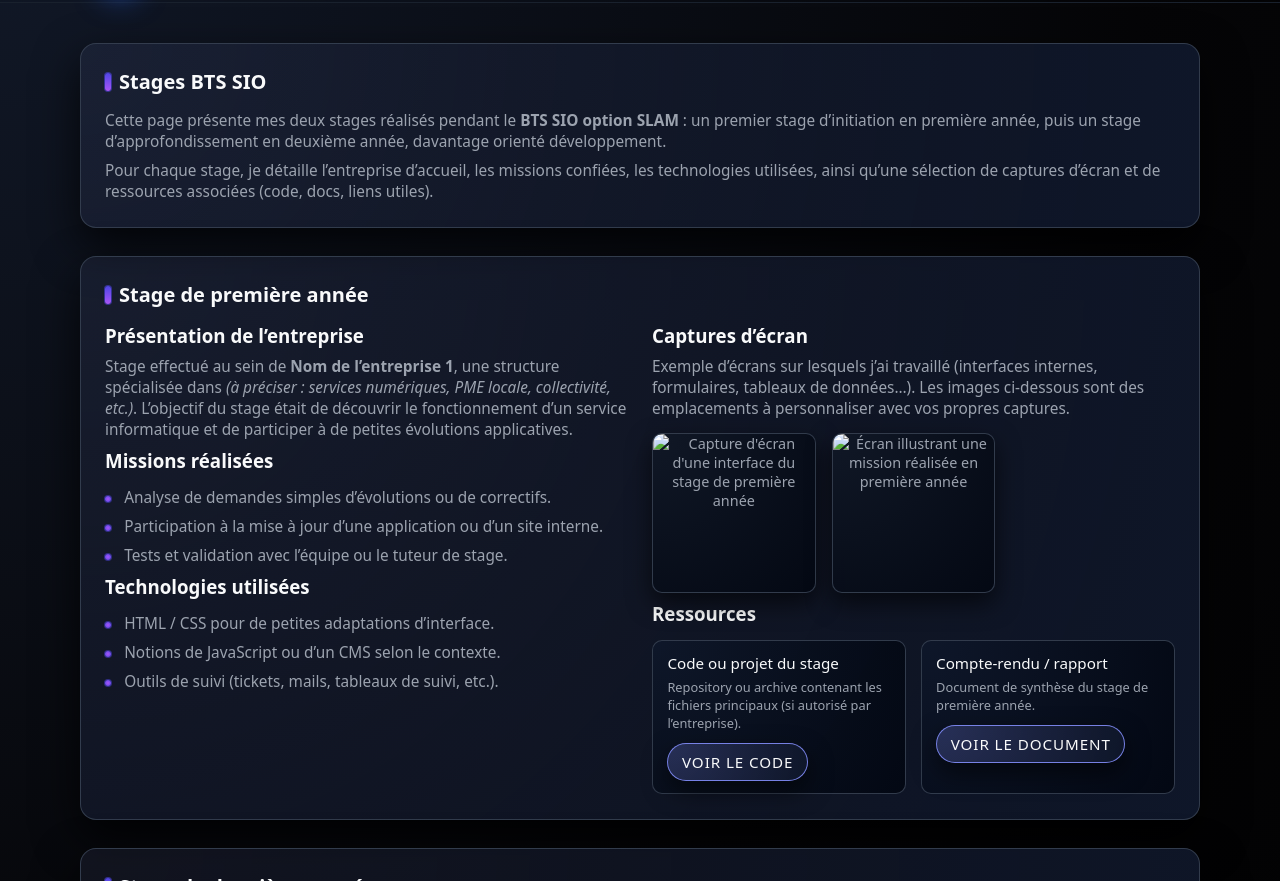
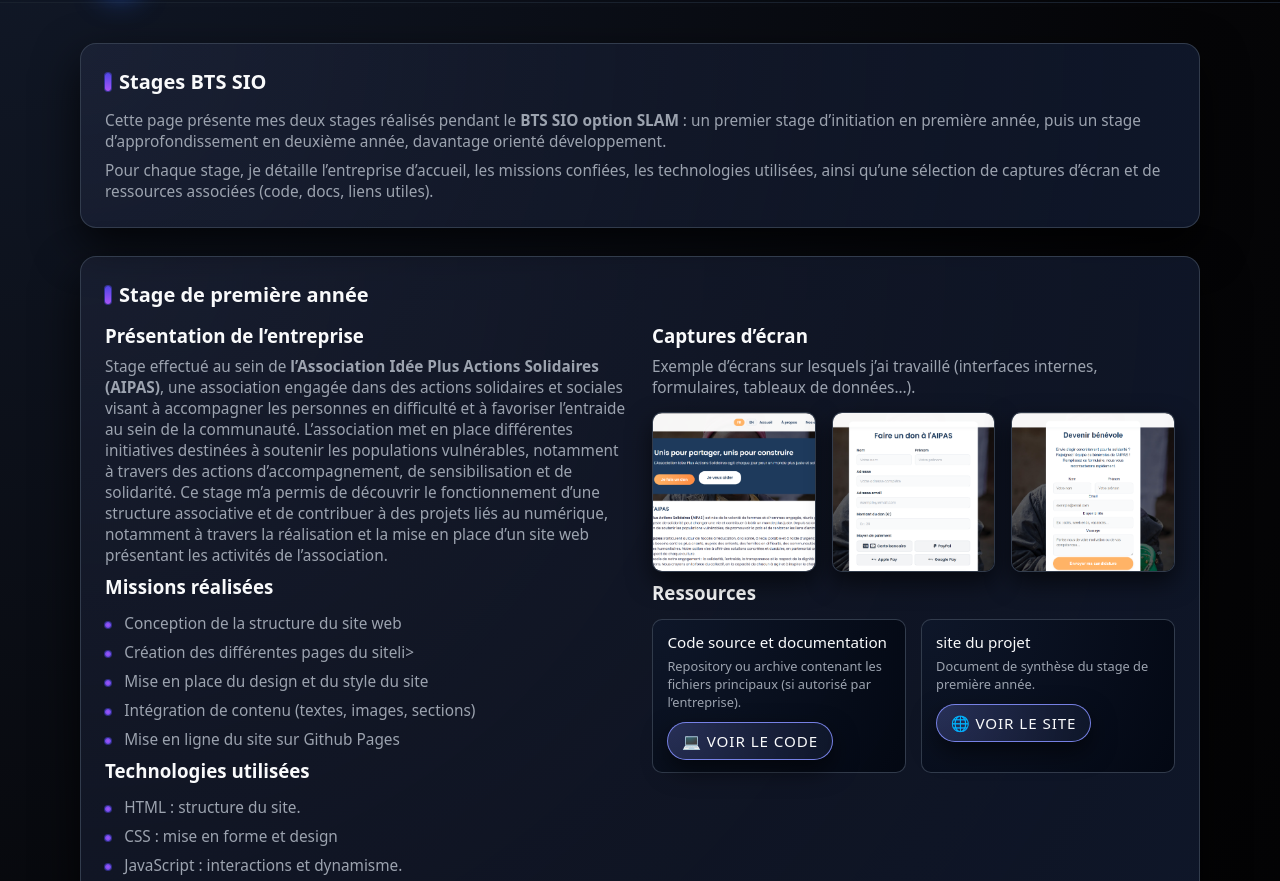
Before and after one commit to andersemmanuel/portfolio-literation2, a plain HTML site: page stages.html in a window 1280 px wide. Shown: the part 65-946 px from the top of the page. Drawn offline with Linux system fonts and the light colour scheme.

Commit message:
Ajout des images

```diff
--- a/Script.js
+++ b/Script.js
@@ -31,7 +31,7 @@ document.addEventListener("DOMContentLoaded", () => {
     }, 200);
   };
 
-  const captureImages = document.querySelectorAll(".captures-grid img");
+  const captureImages = document.querySelectorAll(".lightbox-trigger");
   captureImages.forEach((img) => {
     img.style.cursor = "zoom-in";
     img.addEventListener("click", () => {
--- a/stages.html
+++ b/stages.html
@@ -49,24 +49,36 @@
           <div class="text-block">
             <h3>Présentation de l’entreprise</h3>
             <p>
-              Stage effectué au sein de <strong>Nom de l’entreprise 1</strong>, une structure spécialisée dans
-              <em>(à préciser&nbsp;: services numériques, PME locale, collectivité, etc.)</em>. L’objectif du
-              stage était de découvrir le fonctionnement d’un service informatique et de participer à de
-              petites évolutions applicatives.
+              Stage effectué au sein de <strong>l’Association Idée Plus Actions Solidaires (AIPAS)</strong>,
+              une association engagée dans des actions solidaires et sociales visant à accompagner les
+              personnes en difficulté et à favoriser l’entraide au sein de la communauté.
+
+              L’association met en place différentes initiatives destinées à soutenir les populations
+              vulnérables, notamment à travers des actions d’accompagnement, de sensibilisation et
+              de solidarité.
+
+              Ce stage m’a permis de découvrir le fonctionnement d’une structure associative et de
+              contribuer à des projets liés au numérique, notamment à travers la réalisation et la
+              mise en place d’un site web présentant les activités de l’association.
+
             </p>
 
             <h3>Missions réalisées</h3>
             <ul class="list">
-              <li>Analyse de demandes simples d’évolutions ou de correctifs.</li>
-              <li>Participation à la mise à jour d’une application ou d’un site interne.</li>
-              <li>Tests et validation avec l’équipe ou le tuteur de stage.</li>
+              <li>Conception de la structure du site web</li>
+              <li>Création des différentes pages du siteli>
+              <li>Mise en place du design et du style du site</li>
+              <li>Intégration de contenu (textes, images, sections)</li>
+              <li>Mise en ligne du site sur Github Pages</li>
             </ul>
 
             <h3>Technologies utilisées</h3>
             <ul class="list">
-              <li>HTML / CSS pour de petites adaptations d’interface.</li>
-              <li>Notions de JavaScript ou d’un CMS selon le contexte.</li>
-              <li>Outils de suivi (tickets, mails, tableaux de suivi, etc.).</li>
+              <li>HTML : structure du site.</li>
+              <li>CSS : mise en forme et design</li>
+              <li>JavaScript : interactions et dynamisme.</li>
+              <li>Git / Github : gestion du code et déploiement</li>
+              <li>Github Pages : hébergement du site web</li>
             </ul>
           </div>
 
@@ -74,30 +86,32 @@
             <h3>Captures d’écran</h3>
             <p class="muted">
               Exemple d’écrans sur lesquels j’ai travaillé (interfaces internes, formulaires, tableaux de
-              données…). Les images ci-dessous sont des emplacements à personnaliser avec vos propres
-              captures.
+              données…).
             </p>
             <div class="captures-grid">
               <div class="card capture-card">
                 <!-- Remplacez le src par votre propre capture -->
-                <img src="assets/stages/stage1-capture1.png" alt="Capture d'écran d'une interface du stage de première année" />
+                <img src="Asset/images/AIPAS1.png" alt="Capture d'écran d'une interface du stage de première année" class="lightbox-trigger" />
               </div>
               <div class="card capture-card">
-                <img src="assets/stages/stage1-capture2.png" alt="Écran illustrant une mission réalisée en première année" />
+                <img src="Asset/images/AIPAS2.png" alt="Écran illustrant une mission réalisée en première année" class="lightbox-trigger" />
+              </div>
+              <div class="card capture-card">
+                <img src="Asset/images/AIPAS3.png" alt="Écran illustrant une mission réalisée en première année" class="lightbox-trigger" />
               </div>
             </div>
 
             <h3>Ressources</h3>
             <div class="links-list">
               <div class="link-item">
-                <div class="link-title">Code ou projet du stage</div>
+                <div class="link-title">Code source et documentation</div>
                 <small>Repository ou archive contenant les fichiers principaux (si autorisé par l’entreprise).</small>
-                <a href="#" target="_blank" rel="noopener noreferrer" class="btn-link">Voir le code</a>
+                <a href="https://github.com/andersemmanuel/Projet-stage" target="_blank" rel="noopener noreferrer" class="btn-link">💻 Voir le code</a>
               </div>
               <div class="link-item">
-                <div class="link-title">Compte-rendu / rapport</div>
+                <div class="link-title">site du projet</div>
                 <small>Document de synthèse du stage de première année.</small>
-                <a href="#" target="_blank" rel="noopener noreferrer" class="btn-link">Voir le document</a>
+                <a href="https://andersemmanuel.github.io/Projet-stage/" target="_blank" rel="noopener noreferrer" class="btn-link">🌐 Voir le site</a>
               </div>
             </div>
           </div>
@@ -138,10 +152,13 @@
             </p>
             <div class="captures-grid">
               <div class="card capture-card">
-                <img src="assets/stages/stage2-capture1.png" alt="Interface principale du projet de stage de deuxième année" />
+                <img src="assets/stages/stage2-capture1.png" alt="Interface principale du projet de stage de deuxième année" class="lightbox-trigger" />
               </div>
               <div class="card capture-card">
-                <img src="assets/stages/stage2-capture2.png" alt="Exemple d'écran métier ou de tableau de bord développé en stage" />
+                <img src="assets/stages/stage2-capture2.png" alt="Exemple d'écran métier ou de tableau de bord développé en stage" class="lightbox-trigger" />
+              </div>
+              <div class="card capture-card">
+                <img src="assets/stages/stage2-capture3.png" alt="Écran illustrant une mission réalisée en première année" class="lightbox-trigger" />
               </div>
             </div>
 
@@ -169,6 +186,13 @@
         <span>Stages de première et deuxième année de BTS SIO.</span>
       </div>
     </footer>
+
+    <div class="lightbox" id="lightbox" aria-hidden="true">
+      <div class="lightbox-inner">
+        <button class="lightbox-close" type="button" aria-label="Fermer l’aperçu de l’image">&times;</button>
+        <img src="" alt="" class="lightbox-image" />
+      </div>
+    </div>
   </div>
 
   <script src="Script.js"></script>
```
Also changed, not shown: index.html (+1 -1 lines), projets.html (+3 -3 lines), Asset/images/AIPAS1.png (added), Asset/images/AIPAS2.png (added), Asset/images/AIPAS3.png (added).
